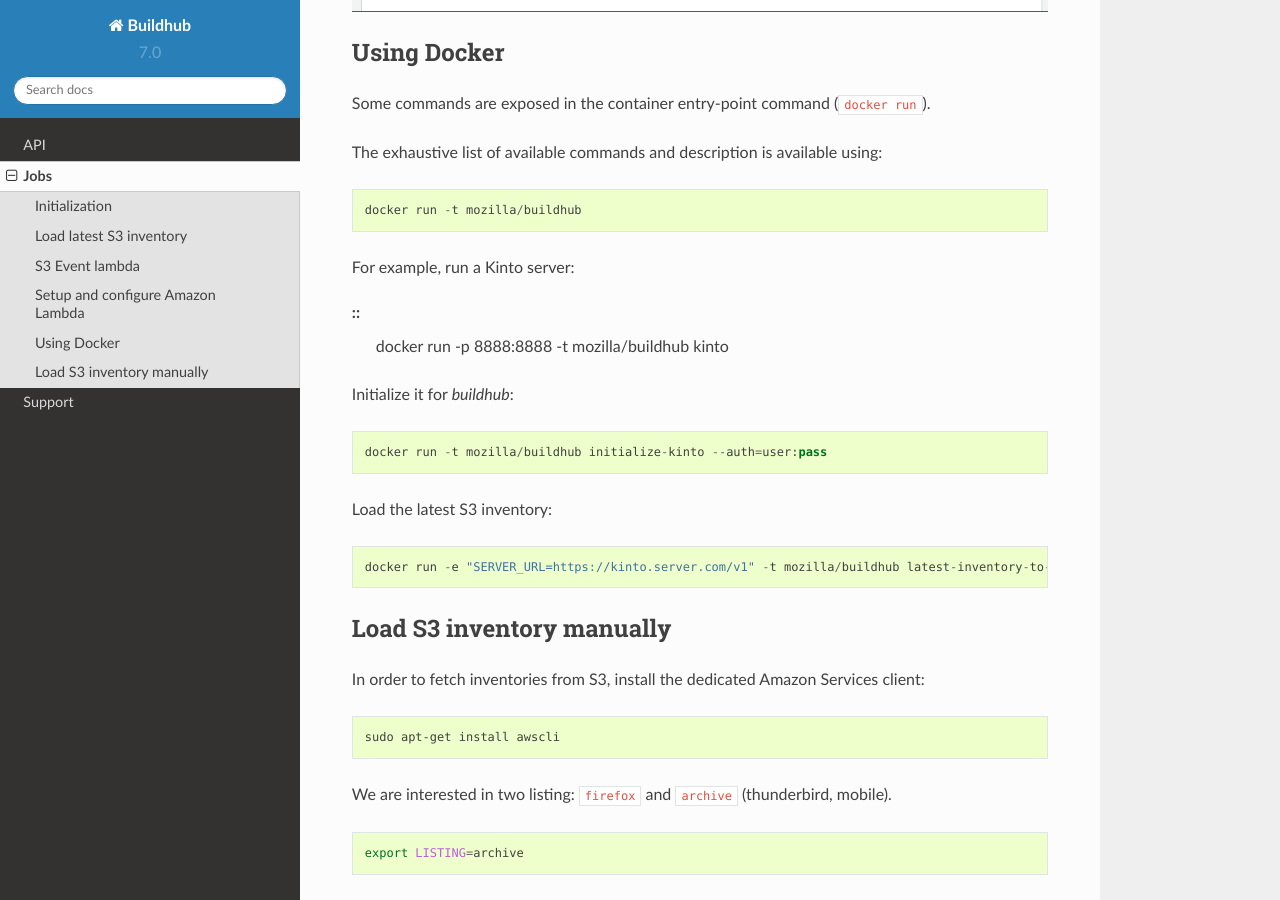
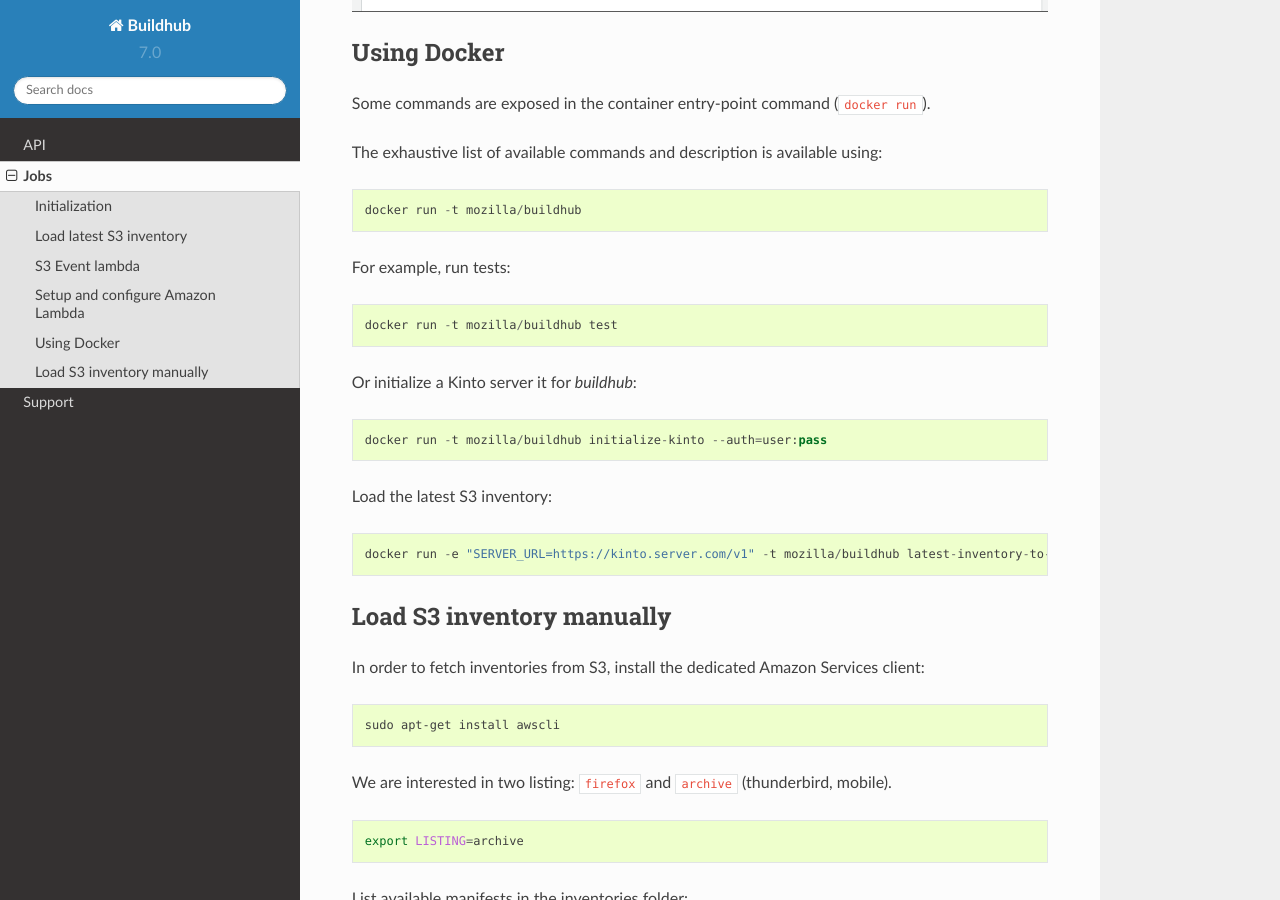
Before and after one commit to mozilla-services/buildhub, a Sphinx documentation site: the page built from docs/jobs.rst, in a window 1280 px wide and 900 px high, scrolled down 4940 px. Built offline with Sphinx 7.4.7 and the Read the Docs theme 2.0.0, drawn with Linux system fonts in a browser that asks for light colours.

Commit message:
@Natim review

```diff
--- a/docs/jobs.rst
+++ b/docs/jobs.rst
@@ -119,12 +119,13 @@
 
     docker run -t mozilla/buildhub
 
-For example, run a Kinto server:
+For example, run tests:
 
 ::
-    docker run -p 8888:8888 -t mozilla/buildhub kinto
 
-Initialize it for *buildhub*:
+    docker run -t mozilla/buildhub test
+
+Or initialize a Kinto server it for *buildhub*:
 
 ::
 
```
Also changed, not shown: 1 other file.
